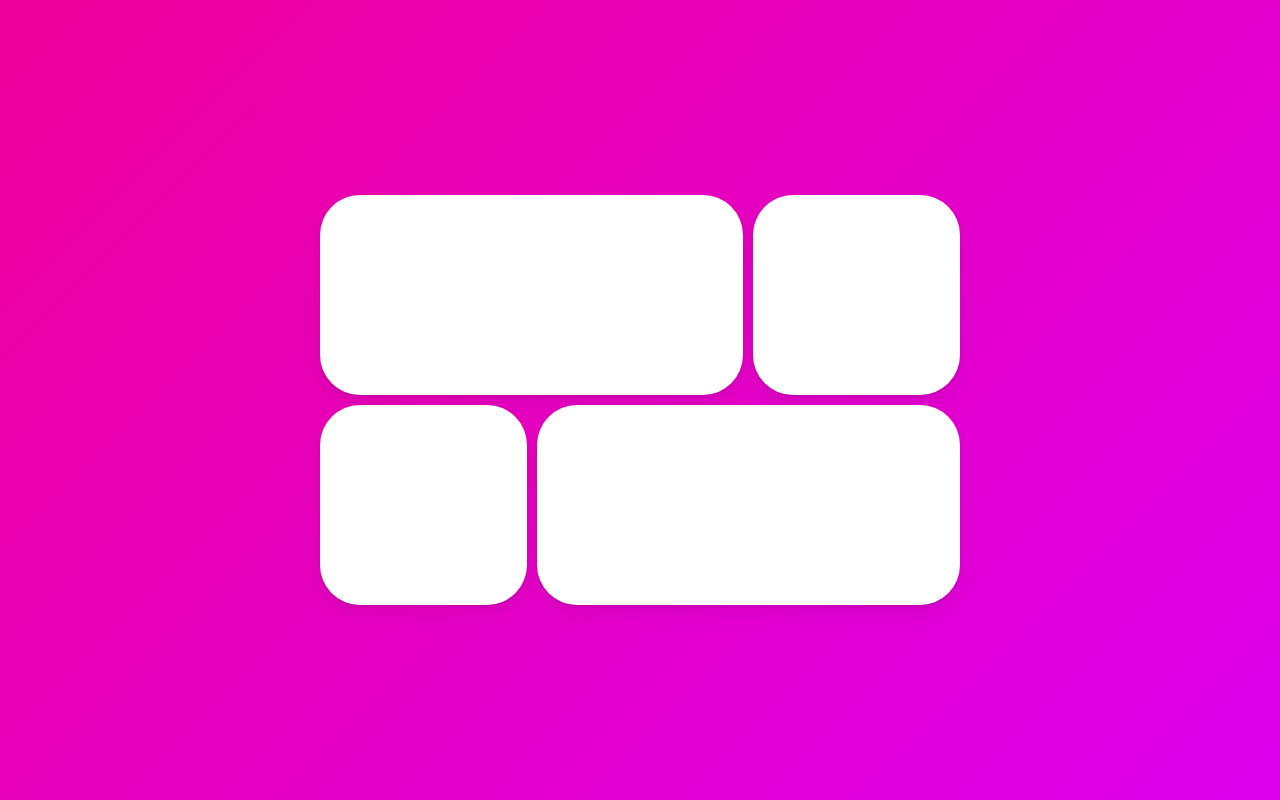
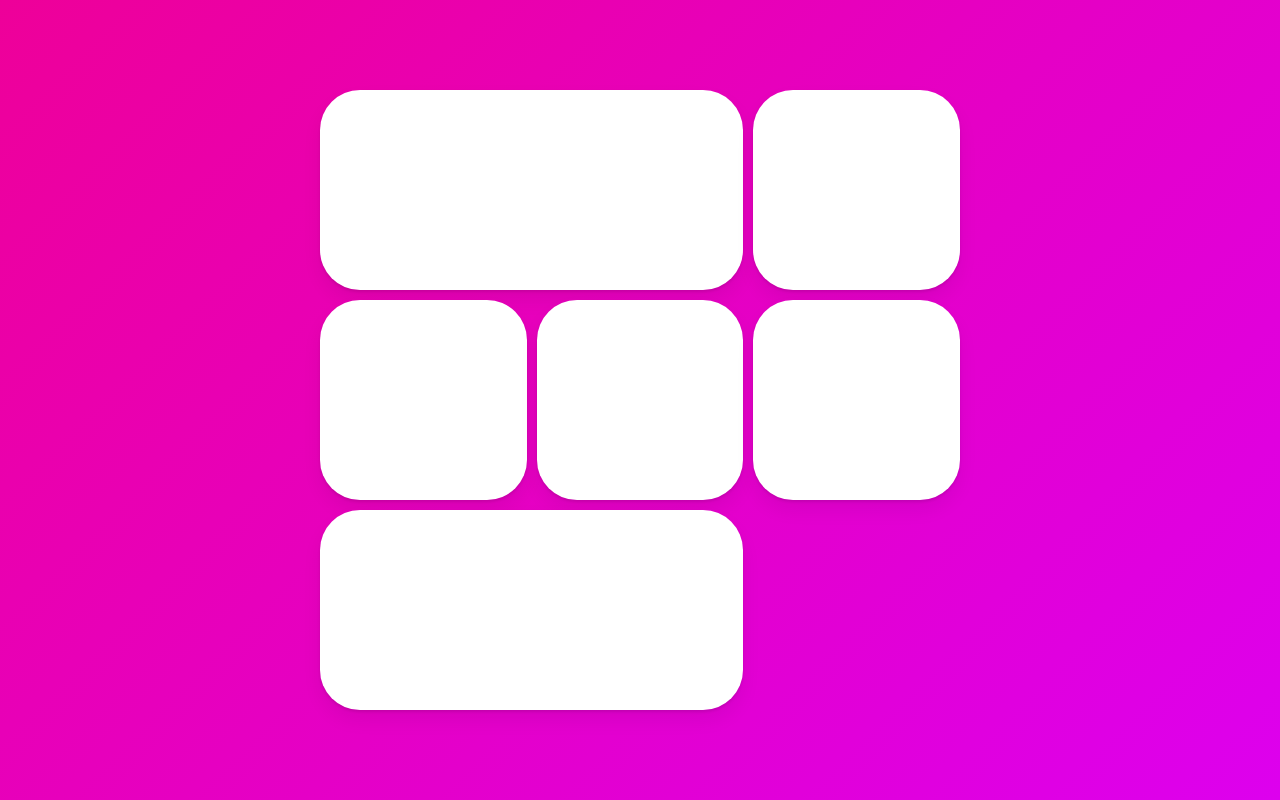
Before and after one commit to chae-chae/framer-motion-practice, a React (Create React App) app: page / in a window 1280 px wide. Built offline with nearby package versions, Linux system fonts and the light colour scheme.

Commit message:
make box pop up when clicked with framer motion

```diff
--- a/src/App.tsx
+++ b/src/App.tsx
@@ -33,6 +33,10 @@ const Box = styled(motion.div)`
   background-color: rgba(255, 255, 255, 1);
   border-radius: 40px;
   height: 200px;
+  font-size: 20px;
+  display: flex;
+  justify-content: center;
+  align-items: center;
   box-shadow: 0 2px 3px rgba(0, 0, 0, 0.1), 0 10px 20px rgba(0, 0, 0, 0.06);
 `;
 
@@ -51,7 +55,7 @@ function App() {
   return (
     <Wrapper>
       <Grid>
-        {["1", "2", "3", "4"].map((n) => (
+        {["1", "2", "3", "4", "5", "6"].map((n) => (
           <Box onClick={() => setId(n)} key={n} layoutId={n} />
         ))}
       </Grid>
@@ -66,10 +70,10 @@ function App() {
             <Box
               layoutId={id}
               style={{
-                width: 400,
-                height: 200,
+                width: 450,
+                height: 450,
               }}
-            />
+            >{`box ${id}`}</Box>
           </Overlay>
         ) : null}
       </AnimatePresence>
```
